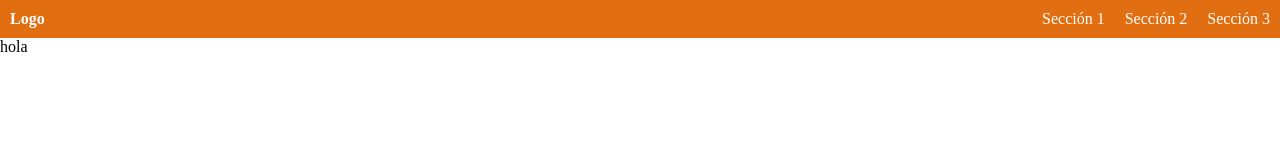
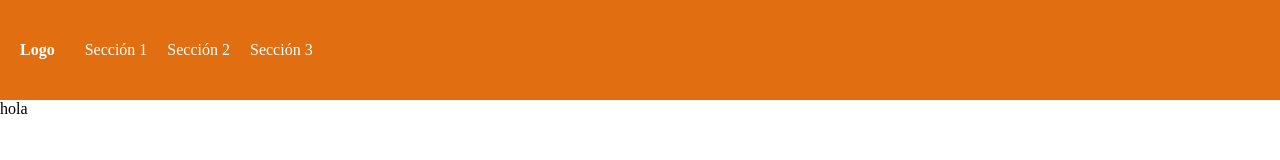
Before and after one commit to Castelldeferro/correcaminos, a plain HTML site: page index.html in a window 1280 px wide. Drawn offline with Linux system fonts and the light colour scheme.

Commit message:
Update styles.css

```diff
--- a/styles.css
+++ b/styles.css
@@ -7,6 +7,9 @@ body {
     background-color: #e16f12;
     color: #fff;
     padding: 10px;
+      height: 10%;
+      display: flex;
+      align-items: center;
   }
 
   .navbar {
@@ -19,8 +22,14 @@ body {
     color: #fff;
     font-weight: bold;
     text-decoration: none;
+    width: auto;
+    max-height: 40%;
+    margin: 0 10px;
   }
-
+  .logo img {
+    max-width: 20%;
+    max-height: 20%;
+  }
   .menu-icon {
     display: none;
     cursor: pointer;
```
